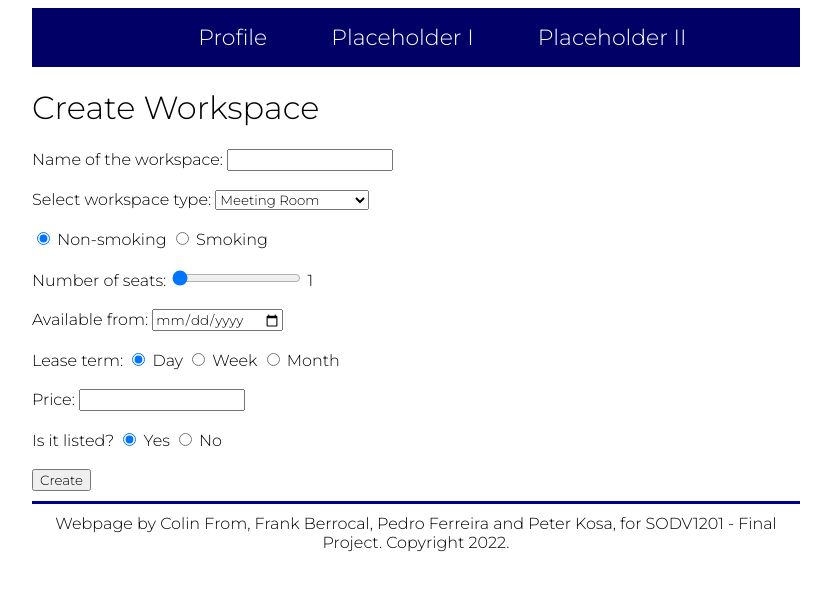
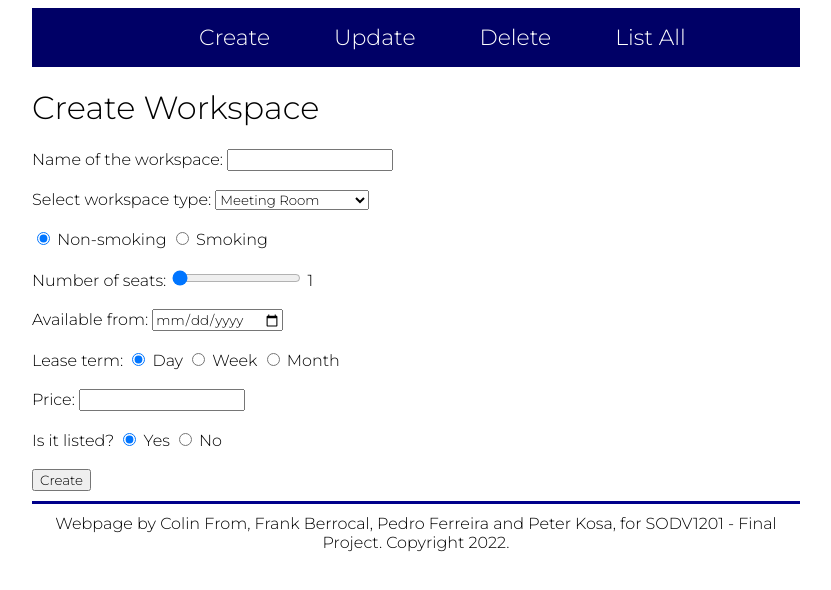
Before and after one commit to bluumann/ProjectRubyRed, a website: page workspace/create-workspace.html in a window 1280 px wide. Shown: the whole page, without its empty margins (224-1055 px from the left). Drawn offline with Linux system fonts and the light colour scheme.

Commit message:
Add navigation to all workspace related pages for easier testing

```diff
--- a/workspace/create-workspace.html
+++ b/workspace/create-workspace.html
@@ -11,9 +11,10 @@
     <nav>
         <ul class="navigation">
             <!-- no href needed since it's working hiding/showing divs. -->
-            <li><a href="#" id="loggedNav1" onclick="">Profile</a></li>
-            <li><a href="#" id="loggedNav2" onclick="">Placeholder I</a></li>
-            <li><a href="#" id="loggedNav3" onclick="">Placeholder II</a></li>
+            <li><a href="/workspace/create" id="loggedNav1" onclick="">Create</a></li>
+            <li><a href="/workspace/update" id="loggedNav2" onclick="">Update</a></li>
+            <li><a href="/workspace/delete" id="loggedNav3" onclick="">Delete</a></li>
+            <li><a href="/workspace/api" id="loggedNav4" onclick="">List All</a></li>
         </ul>
     </nav>
 
@@ -78,6 +79,7 @@
             document.getElementById("loggedNav1").style = "display: inherit";
             document.getElementById("loggedNav2").style = "display: inherit";
             document.getElementById("loggedNav3").style = "display: inherit";
+            document.getElementById("loggedNav4").style = "display: inherit";
         }
     </script>
 </body>
```
Also changed, not shown: workspace/delete-workspace.html (+5 -3 lines), workspace/update-workspace.html (+5 -3 lines).
